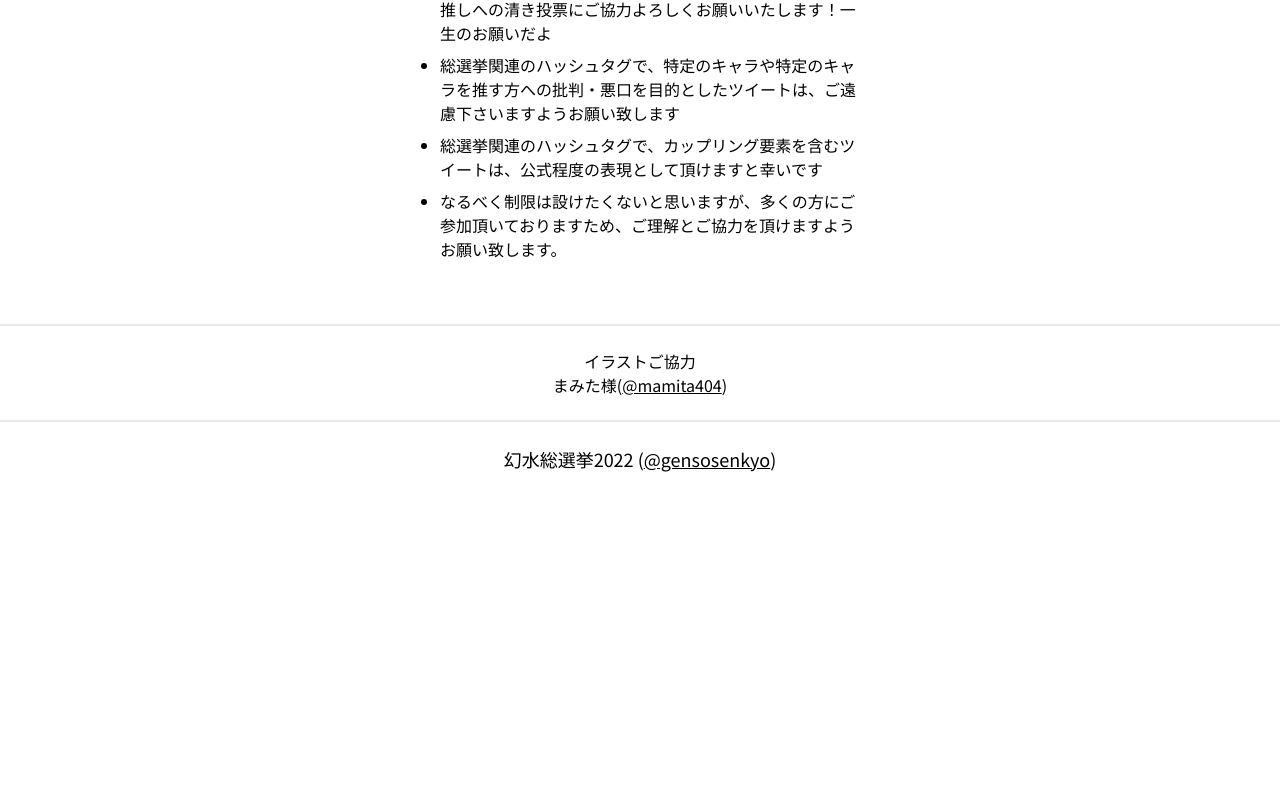
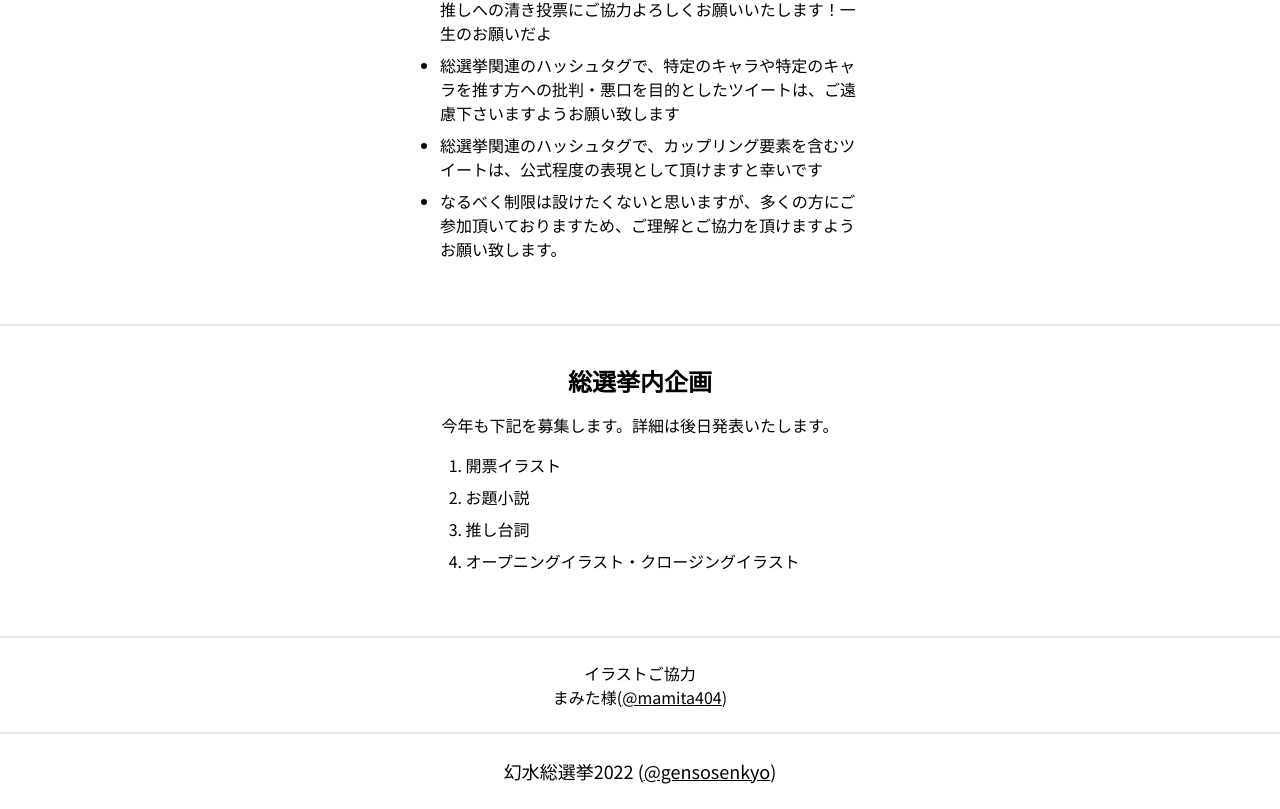
Before and after one commit to true-runes/suikoden-election-2022-frontend, a Next.js app: page / in a window 1280 px wide. Shown: the part 3556-4365 px from the top of the page. Before the commit the page ends 4053 px from the top, so only its background shows below. Built offline with nearby package versions, Linux system fonts and the light colour scheme; no server answers; a web font is replaced by a local one.

Commit message:
feat: 🎸 「総選挙内企画」コンポーネントを追加した (#202)
* feat: 🎸 「お願い」コンポーネントを追加した

* feat: 🎸 「総選挙内企画」コンポーネントを追加した

```diff
--- /dev/null
+++ b/components/Kikaku.tsx
@@ -0,0 +1,30 @@
+import type { NextPage } from 'next'
+
+const Kikaku: NextPage = () => {
+  return (
+    <div className="bg-white text-black">
+      <div className="hero">
+        <div className="hero-content text-center">
+          <div className="max-w-md">
+            <h1 className="text-2xl font-bold pb-4">総選挙内企画</h1>
+            <p className="pb-4">
+              今年も下記を募集します。詳細は後日発表いたします。
+            </p>
+            <div className="text-base text-left pb-4">
+              <ul className="list-decimal pl-6 pr-2">
+                <li className="pb-2">開票イラスト</li>
+                <li className="pb-2">お題小説</li>
+                <li className="pb-2">推し台詞</li>
+                <li className="pb-2">
+                  オープニングイラスト・クロージングイラスト
+                </li>
+              </ul>
+            </div>
+          </div>
+        </div>
+      </div>
+    </div>
+  )
+}
+
+export default Kikaku
--- a/pages/index.tsx
+++ b/pages/index.tsx
@@ -11,6 +11,7 @@ import HowToVote from '../components/HowToVote'
 import Departments from '../components/Departments'
 import Dendouiri from '../components/Dendouiri'
 import Onegai from '../components/Onegai'
+import Kikaku from '../components/Kikaku'
 
 import WhatIsGensosenkyo from '../components/WhatIsGensosenkyo'
 import IllustratedBy from '../components/IllustratedBy'
@@ -121,6 +122,9 @@ const Home: NextPage = () => {
         <Onegai />
 
         <div className="divider" />
+        <Kikaku />
+
+        <div className="divider" />
         <IllustratedBy />
 
         <div className="divider" />
```
